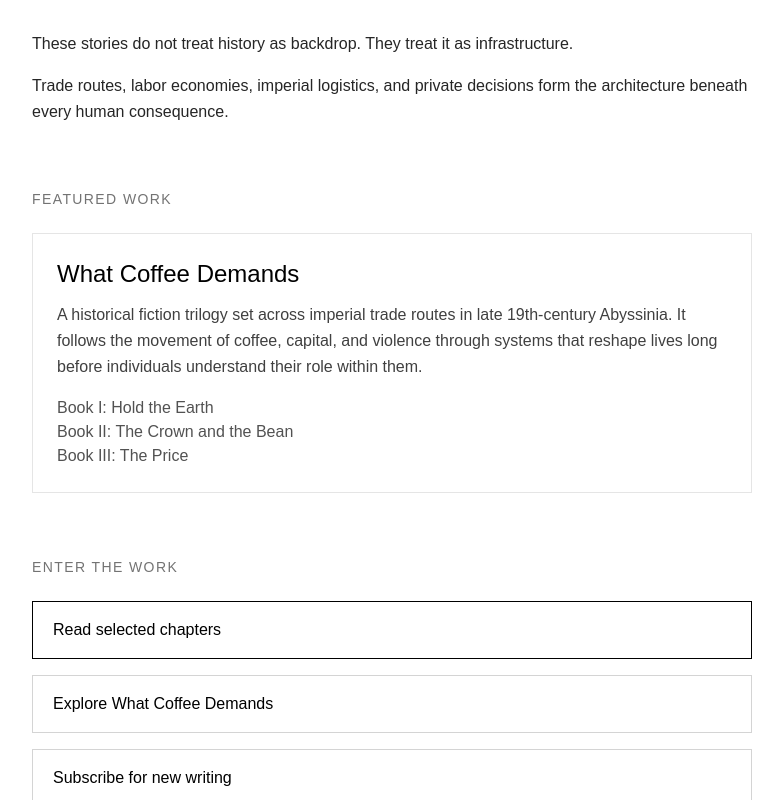
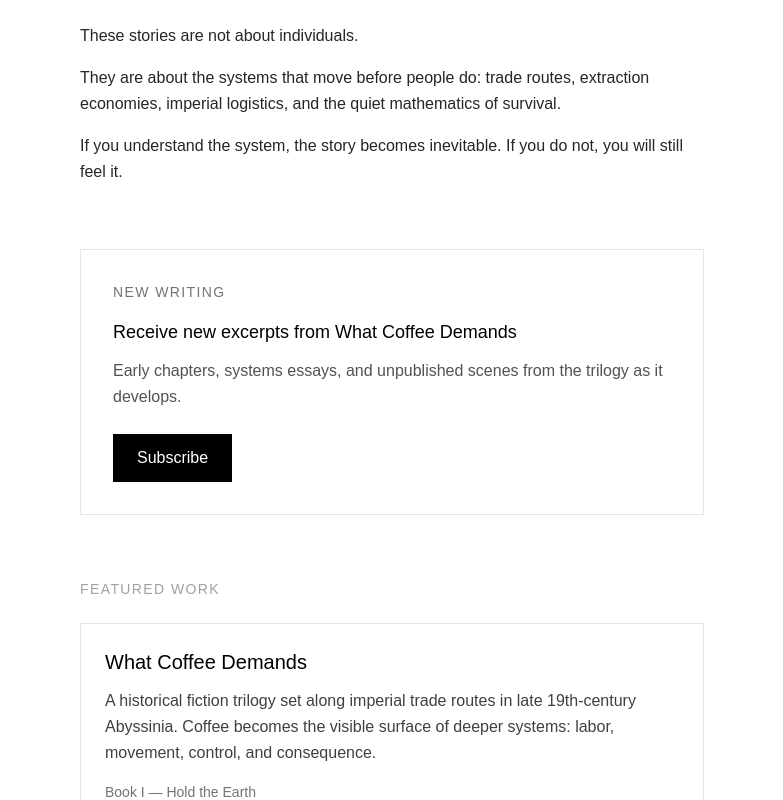
Before and after one commit to dwoods360-cyber/wdblackwoods-site, a Next.js app: page / in a window 1280 px wide. Shown: the part 260-1060 px from the top of the page, without its empty margins (248-1031 px from the left). Built offline with nearby package versions, Linux system fonts and the light colour scheme.

Commit message:
conversion homepage v1

```diff
--- a/app/page.tsx
+++ b/app/page.tsx
@@ -1,10 +1,10 @@
 export default function Home() {
   return (
     <main className="min-h-screen bg-white text-black">
-      <div className="max-w-3xl mx-auto px-6 py-20">
+      <div className="max-w-2xl mx-auto px-6 py-24">
 
-        {/* HEADER / IDENTITY */}
-        <header className="mb-20">
+        {/* IDENTITY */}
+        <header>
           <h1 className="text-4xl md:text-5xl font-semibold tracking-tight">
             W.D. Blackwoods
           </h1>
@@ -15,76 +15,81 @@ export default function Home() {
           </p>
         </header>
 
-        {/* PRINCIPLE STATEMENT */}
-        <section className="mb-16">
+        {/* CORE IDEA */}
+        <section className="mt-14">
           <p className="text-base leading-relaxed text-neutral-800">
-            These stories do not treat history as backdrop.
-            They treat it as infrastructure.
+            These stories are not about individuals.
           </p>
 
           <p className="mt-4 text-base leading-relaxed text-neutral-800">
-            Trade routes, labor economies, imperial logistics, and private decisions
-            form the architecture beneath every human consequence.
+            They are about the systems that move before people do:
+            trade routes, extraction economies, imperial logistics,
+            and the quiet mathematics of survival.
+          </p>
+
+          <p className="mt-4 text-base leading-relaxed text-neutral-800">
+            If you understand the system, the story becomes inevitable.
+            If you do not, you will still feel it.
           </p>
         </section>
 
-        {/* FEATURED WORK */}
-        <section className="mb-16">
-          <h2 className="text-sm uppercase tracking-widest text-neutral-500 mb-6">
+        {/* PRIMARY ACTION */}
+        <section className="mt-16 border border-neutral-200 p-8">
+          <h2 className="text-sm uppercase tracking-widest text-neutral-500">
+            New Writing
+          </h2>
+
+          <p className="mt-4 text-lg font-medium">
+            Receive new excerpts from What Coffee Demands
+          </p>
+
+          <p className="mt-3 text-neutral-600 leading-relaxed">
+            Early chapters, systems essays, and unpublished scenes from the trilogy
+            as it develops.
+          </p>
+
+          <a
+            href="https://wdblackwoods.substack.com"
+            className="inline-block mt-6 bg-black text-white px-6 py-3 hover:bg-neutral-800 transition"
+          >
+            Subscribe
+          </a>
+        </section>
+
+        {/* SECONDARY CONTEXT (SUBDUED) */}
+        <section className="mt-16">
+          <h2 className="text-sm uppercase tracking-widest text-neutral-400">
             Featured Work
           </h2>
 
-          <div className="border border-neutral-200 p-6">
-            <h3 className="text-2xl font-medium">
+          <div className="mt-6 border border-neutral-200 p-6">
+            <h3 className="text-xl font-medium">
               What Coffee Demands
             </h3>
 
             <p className="mt-3 text-neutral-700 leading-relaxed">
-              A historical fiction trilogy set across imperial trade routes in late 19th-century Abyssinia.
-              It follows the movement of coffee, capital, and violence through systems that reshape lives
-              long before individuals understand their role within them.
+              A historical fiction trilogy set along imperial trade routes in late
+              19th-century Abyssinia. Coffee becomes the visible surface of deeper systems:
+              labor, movement, control, and consequence.
             </p>
 
-            <p className="mt-4 text-neutral-600">
-              Book I: Hold the Earth<br />
-              Book II: The Crown and the Bean<br />
-              Book III: The Price
+            <p className="mt-4 text-neutral-500 text-sm">
+              Book I — Hold the Earth<br />
+              Book II — The Crown and the Bean<br />
+              Book III — The Price
             </p>
-          </div>
-        </section>
-
-        {/* ACTIONS */}
-        <section className="mb-20">
-          <h2 className="text-sm uppercase tracking-widest text-neutral-500 mb-6">
-            Enter the Work
-          </h2>
-
-          <div className="space-y-4">
-            <a
-              href="https://read.wdblackwoods.com"
-              className="block border border-black px-5 py-4 hover:bg-black hover:text-white transition"
-            >
-              Read selected chapters
-            </a>
 
             <a
               href="https://whatcoffeedemands.com"
-              className="block border border-neutral-300 px-5 py-4 hover:border-black transition"
+              className="inline-block mt-5 text-sm underline text-neutral-700 hover:text-black"
             >
-              Explore What Coffee Demands
-            </a>
-
-            <a
-              href="https://wdblackwoods.substack.com"
-              className="block border border-neutral-300 px-5 py-4 hover:border-black transition"
-            >
-              Subscribe for new writing
+              Explore the trilogy →
             </a>
           </div>
         </section>
 
-        {/* FOOTER NOTE */}
-        <footer className="border-t border-neutral-200 pt-10 text-sm text-neutral-500">
+        {/* FOOTER */}
+        <footer className="mt-20 border-t border-neutral-200 pt-8 text-sm text-neutral-500">
           <p>
             W.D. Blackwoods — systems, narrative, and the architecture of consequence.
           </p>
```
